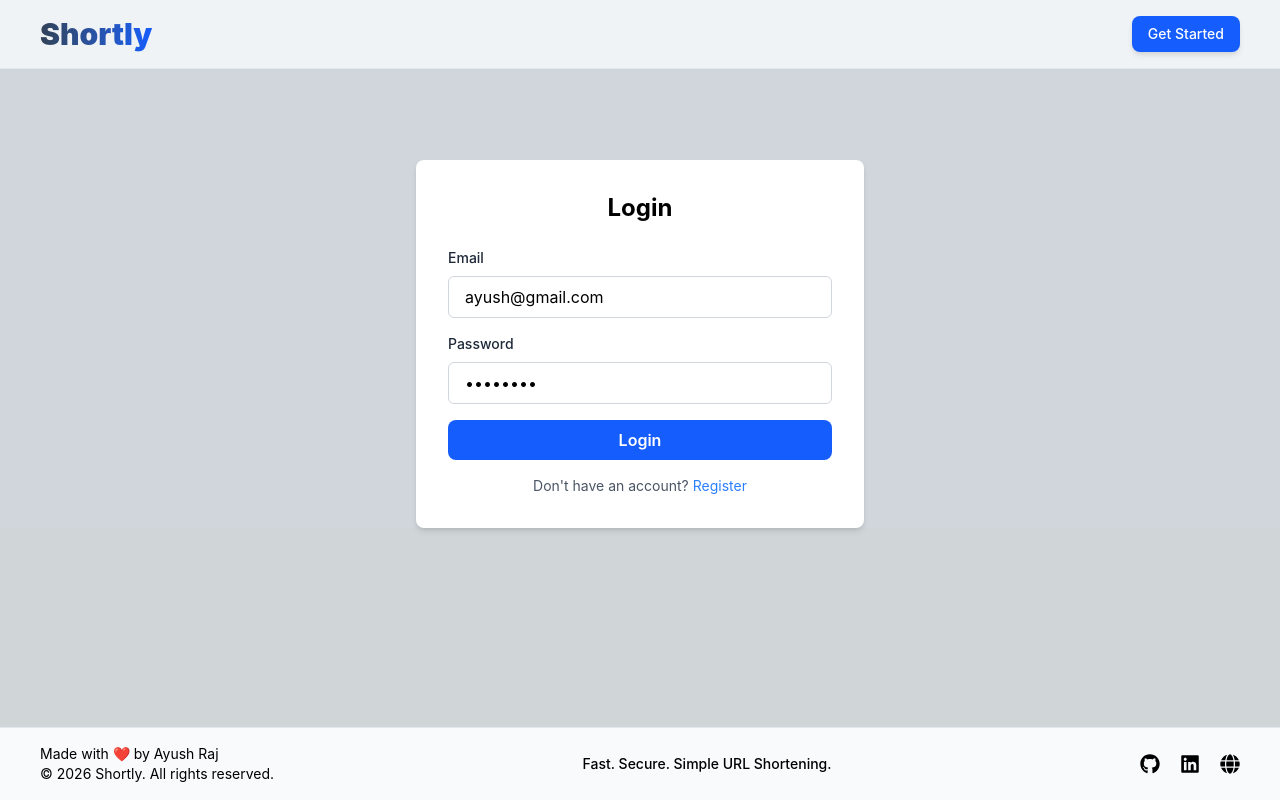
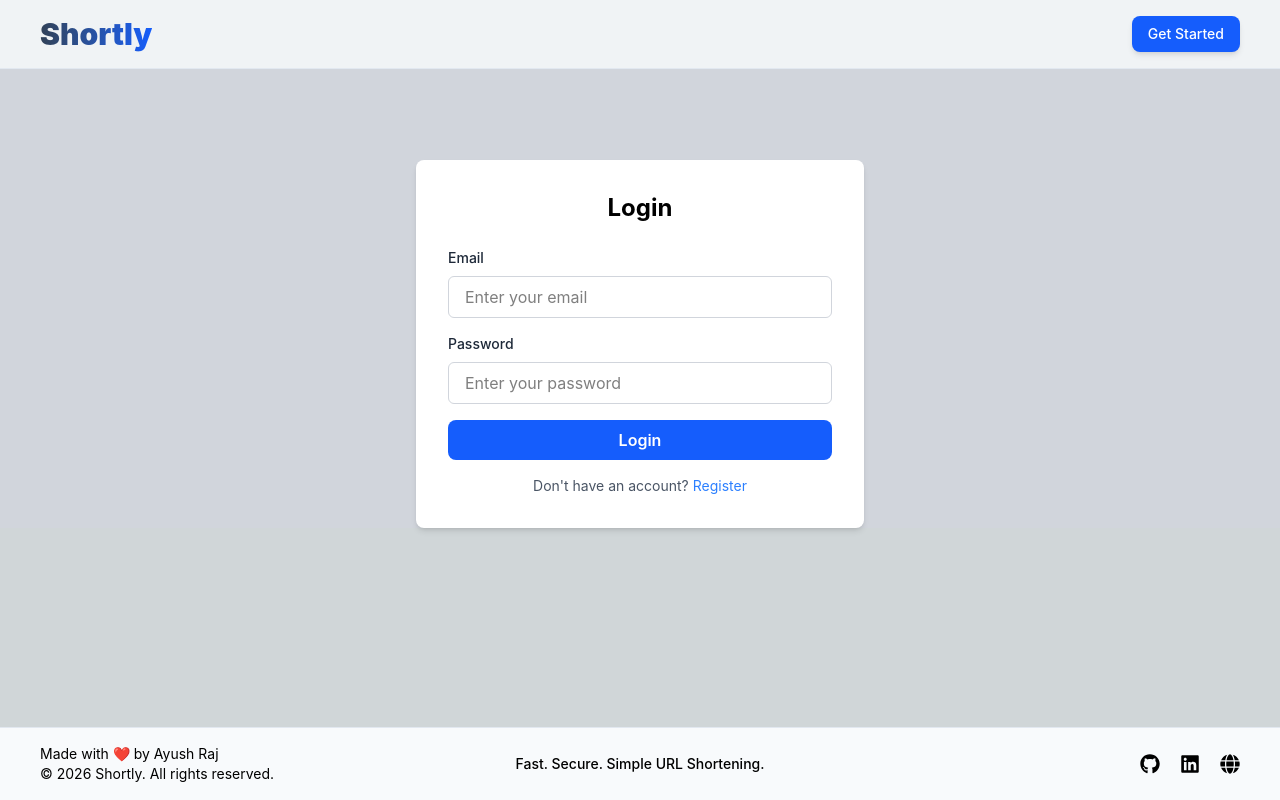
Before and after one commit to ayushraj78088/shortly, a React (Vite) app in the folder frontend/: page /auth in a window 1280 px wide. Built offline with nearby package versions, Linux system fonts and the light colour scheme; no server answers.

Commit message:
Remove default values in form

```diff
--- a/frontend/src/components/Footer.jsx
+++ b/frontend/src/components/Footer.jsx
@@ -3,7 +3,7 @@ import { FaGithub, FaLinkedin, FaGlobe, FaEnvelope } from "react-icons/fa";
 const Footer = () => {
   return (
     <footer className="border-t border-slate-200 bg-slate-50">
-      <div className="mx-auto flex max-w-7xl flex-col items-center justify-between gap-4 px-6 md:px-10 py-4 text-sm md:flex-row">
+      <div className="mx-auto grid max-w-7xl grid-cols-1 items-center gap-4 px-6 py-4 text-sm md:grid-cols-3 md:px-10">
         {/* Left */}
         <div className="text-center md:text-left text-base-content/70">
           <p>Made with ❤️ by Ayush Raj</p>
@@ -18,7 +18,7 @@ const Footer = () => {
         </div>
 
         {/* Right */}
-        <div className="flex items-center gap-5 text-xl text-base-content/70">
+        <div className="flex justify-center md:justify-end items-center gap-5 text-xl text-base-content/70">
           <a
             href="https://github.com/ayushraj78088"
             target="_blank"
@@ -28,7 +28,6 @@ const Footer = () => {
           >
             <FaGithub />
           </a>
-
           <a
             href="https://www.linkedin.com/in/ayushraj78088/"
             target="_blank"
@@ -38,7 +37,6 @@ const Footer = () => {
           >
             <FaLinkedin />
           </a>
-
           <a
             href="https://ayushraj-dev.vercel.app/"
             target="_blank"
--- a/frontend/src/components/LoginForm.jsx
+++ b/frontend/src/components/LoginForm.jsx
@@ -5,10 +5,10 @@ import { useNavigate } from "react-router";
 import { LoaderCircle } from "lucide-react";
 
 const LoginForm = ({ state }) => {
-  const [email, setEmail] = useState("ayush@gmail.com");
-  const [password, setPassword] = useState("12345678");
+  const [email, setEmail] = useState("");
+  const [password, setPassword] = useState("");
+  const [error, setError] = useState("");
   const [loading, setLoading] = useState(false);
-  const [error, setError] = useState("");
 
   const navigate = useNavigate();
 
@@ -77,7 +77,7 @@ const LoginForm = ({ state }) => {
 
         <button
           type="submit"
-          className="w-full bg-blue-600 hover:bg-blue-700 disabled:bg-blue-400 disabled:cursor-not-allowed text-white font-semibold py-2 px-4 rounded-lg transition-all duration-300 flex items-center justify-center gap-2 cursor-pointer"
+          className="w-full bg-blue-600 hover:bg-blue-700 disabled:bg-blue-400 disabled:cursor-not-allowed text-white font-semibold py-2 px-4 rounded-lg transition-all duration-300 flex items-center justify-center gap-2 cursor-pointer focus:outline-none focus:ring-2 focus:ring-blue-500"
           disabled={loading}
         >
           {loading ? (
--- a/frontend/src/components/RegisterForm.jsx
+++ b/frontend/src/components/RegisterForm.jsx
@@ -5,11 +5,11 @@ import { useNavigate } from "react-router";
 import { LoaderCircle } from "lucide-react";
 
 const RegisterForm = ({ state }) => {
-  const [name, setName] = useState("Ayush");
-  const [email, setEmail] = useState("ayush@gmail.com");
-  const [password, setPassword] = useState("12345678");
+  const [name, setName] = useState("");
+  const [email, setEmail] = useState("");
+  const [password, setPassword] = useState("");
+  const [error, setError] = useState("");
   const [loading, setLoading] = useState(false);
-  const [error, setError] = useState("");
 
   const navigate = useNavigate();
 
@@ -95,7 +95,7 @@ const RegisterForm = ({ state }) => {
 
         <button
           type="submit"
-          className="w-full bg-blue-600 hover:bg-blue-700 disabled:bg-blue-400 disabled:cursor-not-allowed text-white font-semibold py-2 px-4 rounded-lg transition-all duration-300 flex items-center justify-center gap-2 cursor-pointer"
+          className="w-full bg-blue-600 hover:bg-blue-700 disabled:bg-blue-400 disabled:cursor-not-allowed text-white font-semibold py-2 px-4 rounded-lg transition-all duration-300 flex items-center justify-center gap-2 cursor-pointer focus:outline-none focus:ring-2 focus:ring-blue-500"
           disabled={loading}
         >
           {loading ? (
```
